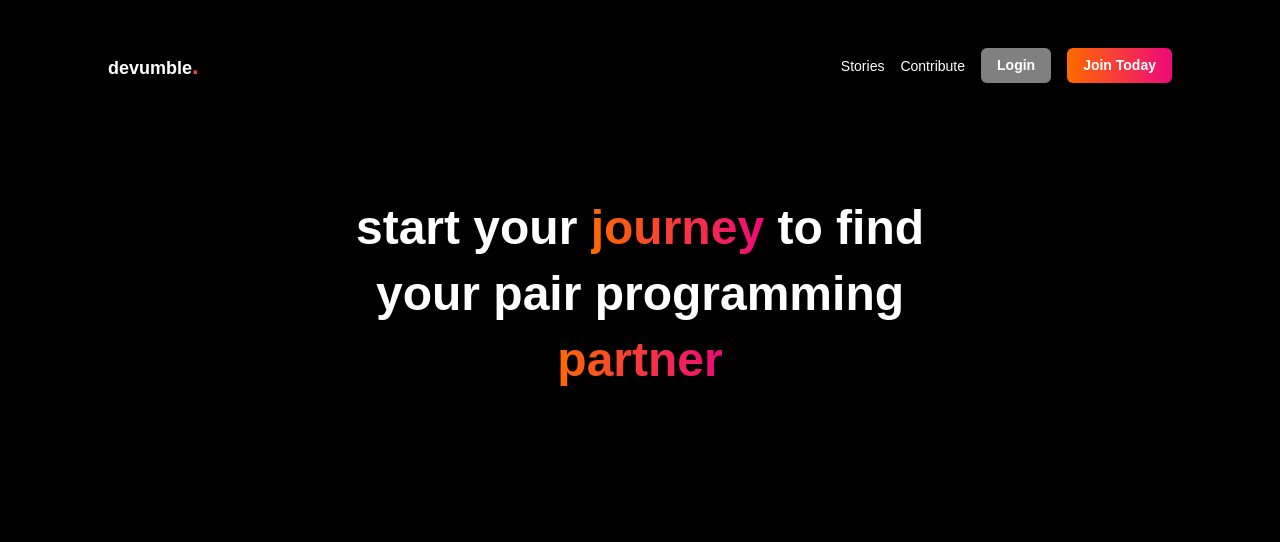
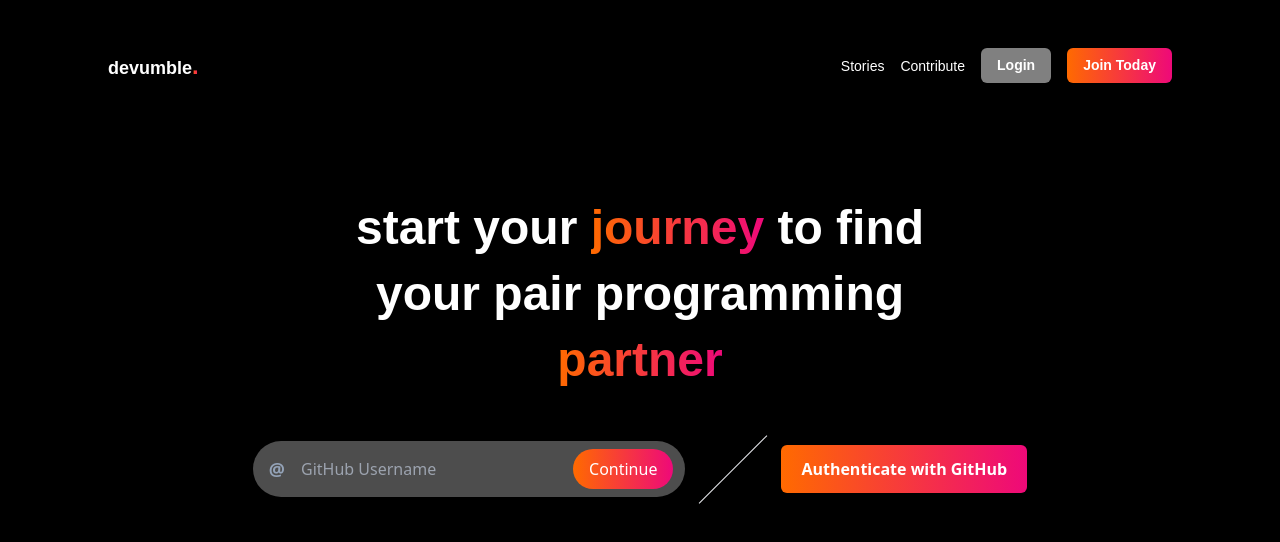
Before and after one commit to yashsehgal/devumble, a React (Create React App) app in the folder app/: page / in a window 1280 px wide. Shown: the top 542 px of the page. Built offline with nearby package versions, Linux system fonts and the light colour scheme.

Commit message:
design: github auth cta section created

```diff
--- a/app/package.json
+++ b/app/package.json
@@ -41,7 +41,8 @@
     "autoprefixer": "^10.4.4",
     "axios": "^0.27.2",
     "postcss": "^8.4.12",
-    "react-modal": "^3.14.4",
+    "react-icons": "^4.3.1",
+    "react-modal": "^3.15.1",
     "react-router-dom": "^6.2.2",
     "react-tinder-card": "^1.4.5",
     "react-tooltip": "^4.2.21",
--- a/app/src/screens/Landing.jsx
+++ b/app/src/screens/Landing.jsx
@@ -9,6 +9,23 @@ export default function Landing() {
                     <h1 className='font-product text-white leading-snug font-bold text-5xl text-center w-[24ch] mx-auto'>
                         start your <span className="gradient-text">journey</span> to find your pair programming <span className="gradient-text">partner</span>
                     </h1>
+                    <div className='github-auth-cta-section-wrapper mt-12 flex flex-row items-center justify-between w-fit mx-auto'>
+                        <div className="github-username-input-component-wrapper px-3 py-2 rounded-full bg-white bg-opacity-30 w-fit flex flex-row items-center gap-3 mx-auto">
+                            <span className="github-placeholder-wrapper leading-snug font-semibold text-lg text-slate-400 px-1">
+                                @
+                            </span>
+                            <input type="text" placeholder='GitHub Username'
+                                className='bg-transparent focus:border-0 focus:outline-none focus:border-transparent text-white w-[260px]'
+                            />
+                            <button className='px-4 py-2 gradient text-white flex flex-row items-center justify-center font-normal rounded-full'>
+                                Continue
+                            </button>
+                        </div>
+                        <hr className='translate -rotate-45 w-24' />
+                        <button className='px-5 py-3 gradient text-white flex flex-row items-center justify-center font-semibold rounded-md'>
+                            Authenticate with GitHub
+                        </button>
+                    </div>
                 </div>
             </div>
         </React.Fragment>
--- /dev/null
+++ b/app/src/screens/Login.jsx
@@ -0,0 +1,6 @@
+
+import React, { useState } from 'react';
+
+export default function Login() {
+
+}
```
Also changed, not shown: 1 other file (tests, documents, lock files or other folders).
